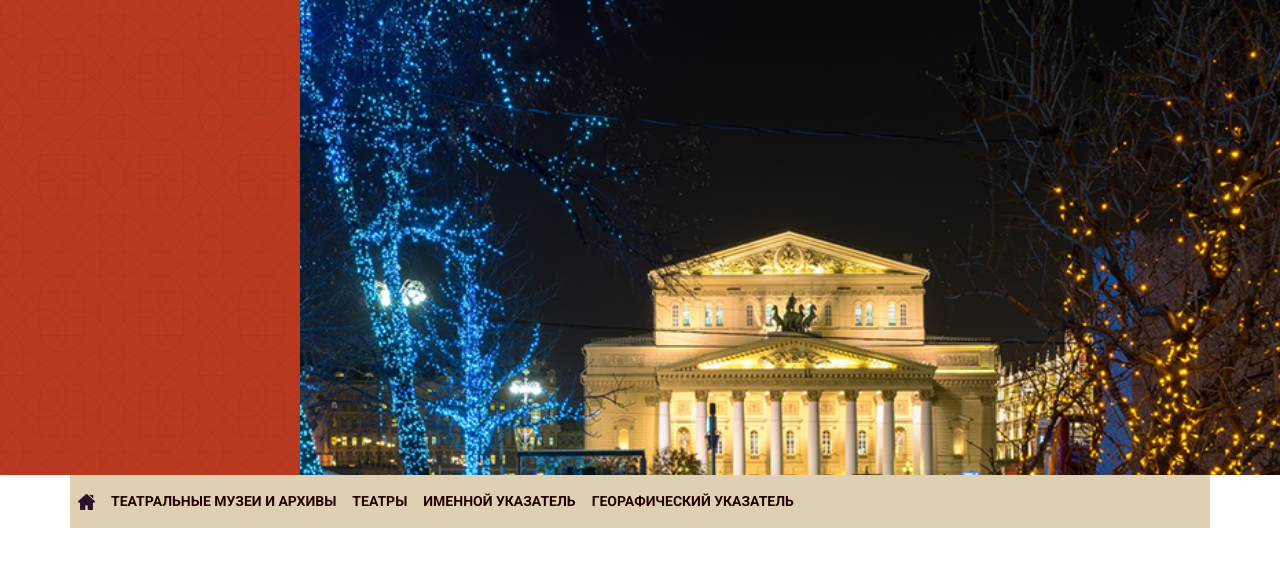
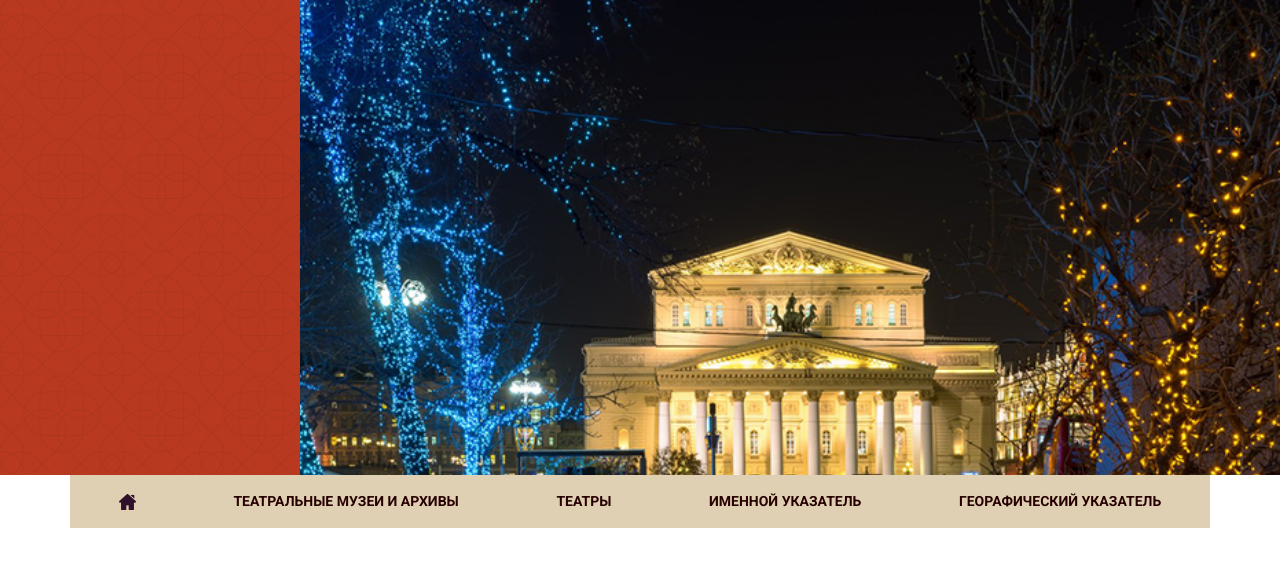
Before and after one commit to JaaneWhite/theatreMuseum, a Nuxt app: page / in a window 1280 px wide. Shown: the top 566 px of the page. Built offline with nearby package versions, Linux system fonts and the light colour scheme.

Commit message:
добавлен компонент верхнего меню

```diff
--- a/assets/css/main.css
+++ b/assets/css/main.css
@@ -33,6 +33,9 @@ a:hover {
     padding: 0;
 
 }
+.navbar-nav {
+    width: 100%;
+}
 .site-menu {
     margin: auto;
     width: 100%;
```
